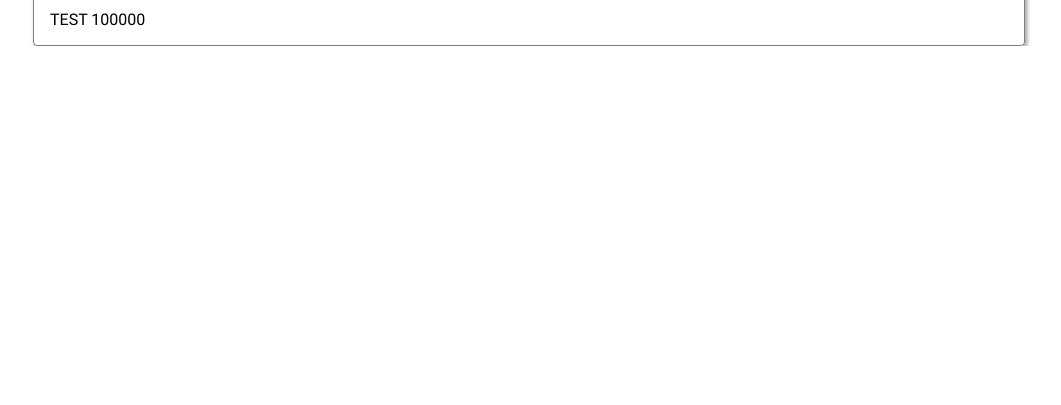
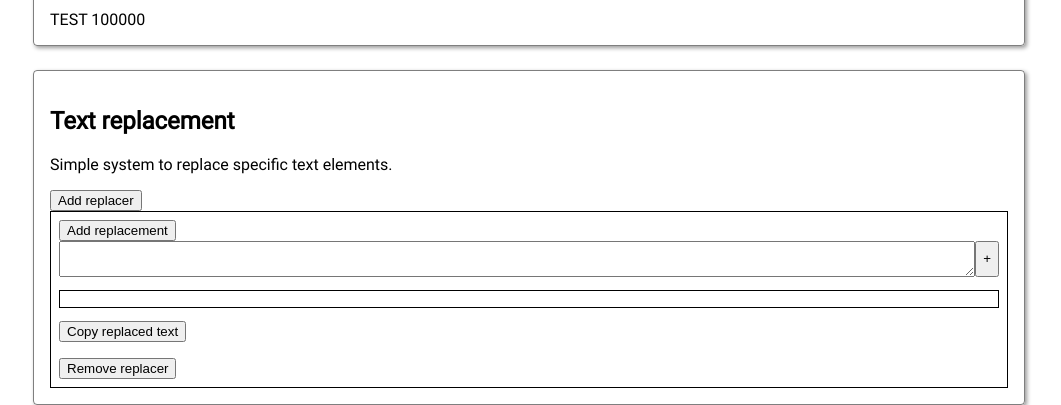
Before and after one commit to Toujimon/nextjs-sandbox, a Next.js app: page /lab in a window 1280 px wide. Shown: the part 2832-3237 px from the top of the page, without its empty margins (111-1172 px from the left). Before the commit the page ends 2878 px from the top, so only its background shows below. Built offline with nearby package versions, Linux system fonts and the light colour scheme.

Commit message:
Create text replacer

```diff
--- a/app/lab/Lab.js
+++ b/app/lab/Lab.js
@@ -10,7 +10,8 @@ const labSamples = [
     "intersectionDetector",
     "timeoutTester",
     "dynamicImageLoading",
-    "numberAnimation"
+    "numberAnimation",
+    "textReplacer",
 ];
 
 export default function Lab() {
--- /dev/null
+++ b/components/lab/textReplacer.js
@@ -0,0 +1,69 @@
+import { useState, useMemo } from "react";
+
+function TextReplacer() {
+    const [mainText, setMainText] = useState("");
+    const [extraTexts, setExtraTexts] = useState([]);
+    const [replacements, setReplacements] = useState([]);
+
+    const replacedText = useMemo(() => replacements.reduce((acc, [searchValue, replaceValue, allCaps]) => {
+        return searchValue.trim() ? acc.replaceAll(searchValue.trim(), allCaps ? replaceValue.toLocaleUpperCase() : replaceValue) : acc;
+    }, mainText), [mainText, replacements]);
+
+    const replacedExtraTexts = useMemo(() => extraTexts.map(extraText => replacements.reduce((acc, [searchValue, replaceValue, allCaps]) => {
+        return searchValue.trim() ? acc.replaceAll(searchValue.trim(), allCaps ? replaceValue.toLocaleUpperCase() : replaceValue) : acc;
+    }, extraText), [extraTexts, replacements]));
+
+    return <div>
+        <div>
+            <button type="button" onClick={() => setReplacements(prev => [...prev, ["", "-replace-", false]])}>Add replacement</button>
+            {replacements.map(([searchValue, replaceValue, allCaps], index) => <div key={index}>
+                <input type="text" name={`${index}_search`} value={searchValue} onChange={(e) => setReplacements(prev => [...prev.slice(0, index), [e.target.value, prev[index][1], prev[index][2]], ...prev.slice(index + 1)])} />
+                <input type="text" name={`${index}_value`} value={replaceValue} onChange={(e) => setReplacements(prev => [...prev.slice(0, index), [prev[index][0], e.target.value, prev[index][2]], ...prev.slice(index + 1)])} />
+                <input type="checkbox" name={`${index}_all_caps`} checked={allCaps} onChange={(e) => setReplacements(prev => [...prev.slice(0, index), [prev[index][0], prev[index][1], e.target.checked], ...prev.slice(index + 1)])} />
+
+                <button type="button" onClick={() => setReplacements(prev => [...prev.slice(0, index), ...prev.slice(index + 1)])}>X</button>
+            </div>)}
+        </div>
+        <div>
+            <div style={{ display: "flex", overflow: "auto" }}>
+                <textarea style={{ flex: "1 1 auto" }} value={mainText} onChange={e => setMainText(e.target.value)} />
+                <button style={{ flex: "0 0 auto" }} type="button" onClick={() => setExtraTexts(prev => [...prev, ""])}>+</button>
+            </div>
+            <pre style={{ padding: "8px", border: "1px solid black" }}>
+                {replacedText}
+            </pre>
+            <button type="button" onClick={() => navigator.clipboard.writeText(replacedText)}>Copy replaced text</button>
+        </div>
+        {extraTexts.map((text, index) => <div key={index}>
+            <div style={{ display: "flex" }}>
+                <textarea style={{ flex: "1 1 auto" }} value={text} onChange={e => setExtraTexts(prev => [...prev.slice(0, index), e.target.value, ...prev.slice(index + 1)])} />
+                <button style={{ flex: "0 0 auto" }} type="button" onClick={() => setExtraTexts(prev => [...prev.slice(0, index), ...prev.slice(index + 1)])}>X</button>
+            </div>
+            <pre style={{ padding: "8px", border: "1px solid black" }}>
+                {replacedExtraTexts[index]}
+            </pre>
+            <button type="button" onClick={() => navigator.clipboard.writeText(replacedExtraTexts[index])}>Copy replaced text ({index + 1})</button>
+        </div>)}
+    </div>
+}
+
+
+export default function TextReplacerSample() {
+    const [replacers, setReplacers] = useState(() => [new Date().getTime()]);
+
+    return (
+        <article>
+            <h2>Text replacement</h2>
+            <p>
+                Simple system to replace specific text elements.
+            </p>
+            <div>
+                <button type="button" onClick={() => setReplacers(prev => [...prev, new Date().getTime()])}>Add replacer</button>
+            </div>
+            {replacers.map((key, index) => <div key={key} style={{ border: "1px solid black", padding: "8px" }}>
+                <TextReplacer />
+                <button style={{ marginTop: "16px" }} type="button" onClick={() => setReplacers(prev => [...prev.slice(0, index), ...prev.slice(index + 1)])}>Remove replacer</button>
+            </div>)}
+        </article>
+    );
+}
```
